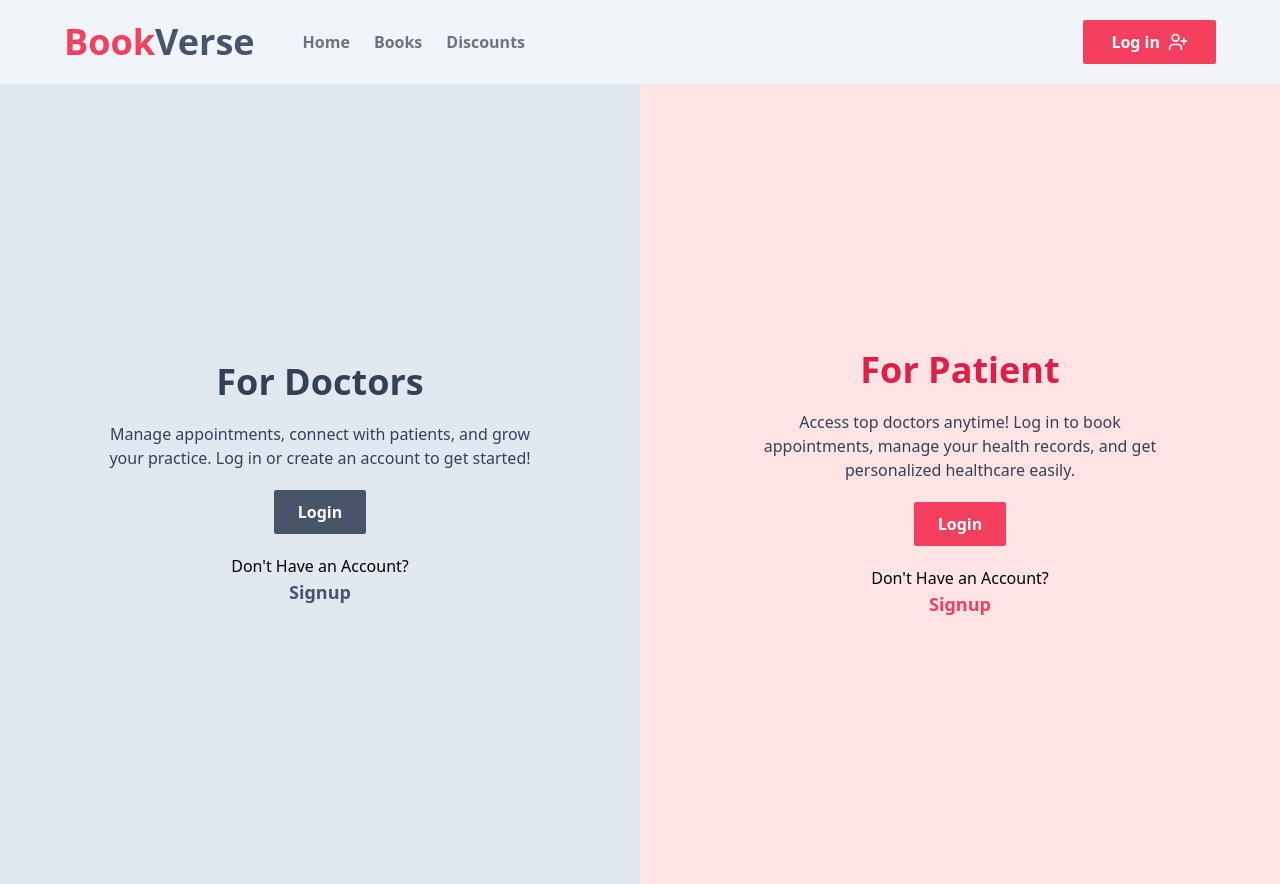
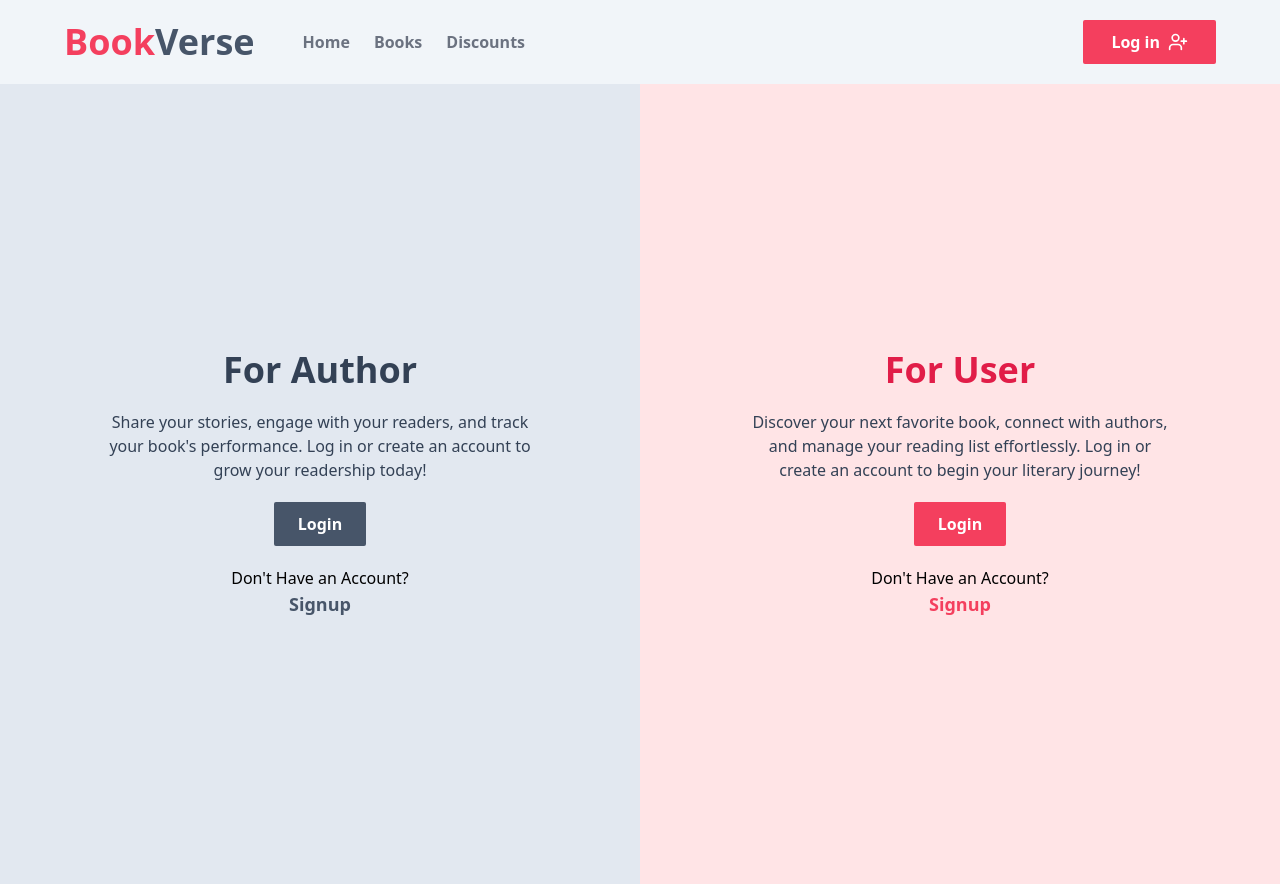
Before and after one commit to rabiulahsan/online-bookstore-client, a React (Vite) app: page /create-account in a window 1280 px wide. Built offline with nearby package versions, Linux system fonts and the light colour scheme; no server answers.

Commit message:
created user sign up page

```diff
--- a/src/Pages/LoginFunction/CreateAccount/CreateAccount.jsx
+++ b/src/Pages/LoginFunction/CreateAccount/CreateAccount.jsx
@@ -5,10 +5,11 @@ const CreateAccount = () => {
     <div className="flex items-center">
       <div className="doctor-login  w-1/2 min-h-screen bg-slate-200 flex items-center justify-center">
         <div className="text-center w-2/3 mx-auto">
-          <p className="text-4xl font-bold text-slate-700 ">For Doctors</p>
+          <p className="text-4xl font-bold text-slate-700 ">For Author</p>
           <p className="text-slate-700 my-5">
-            Manage appointments, connect with patients, and grow your practice.
-            Log in or create an account to get started!
+            Share your stories, engage with your readers, and track your
+            book&apos;s performance. Log in or create an account to grow your
+            readership today!
           </p>
           <Link to="/author/login">
             <button className="text-white font-semibold bg-slate-600 px-6 py-[10px] rounded-sm hover:bg-slate-700 mb-5">
@@ -26,10 +27,11 @@ const CreateAccount = () => {
       </div>
       <div className="patient-login  w-1/2 min-h-screen bg-rose-100 flex items-center justify-center">
         <div className=" text-center w-2/3 mx-auto">
-          <p className="text-4xl font-bold text-rose-600 ">For Patient</p>
+          <p className="text-4xl font-bold text-rose-600 ">For User</p>
           <p className="text-slate-700 my-5">
-            Access top doctors anytime! Log in to book appointments, manage your
-            health records, and get personalized healthcare easily.
+            Discover your next favorite book, connect with authors, and manage
+            your reading list effortlessly. Log in or create an account to begin
+            your literary journey!
           </p>
           <Link to="/user/login">
             <button className="text-white font-semibold bg-rose-500 px-6 py-[10px] rounded-sm hover:bg-rose-700 mb-5">
--- a/src/Pages/LoginFunction/UserLogin/UserSignup.jsx
+++ b/src/Pages/LoginFunction/UserLogin/UserSignup.jsx
@@ -77,7 +77,7 @@ const UserSignup = () => {
   return (
     <div className="bg-gray-100 min-h-screen flex items-center justify-center py-[2%]">
       <div className="bg-white shadow-lg rounded-lg py-[3%] px-[4%]  max-w-lg w-full">
-        <h1 className="text-green-600 font-bold text-2xl text-center">
+        <h1 className="text-rose-600 font-bold text-2xl text-center">
           Provide Your Information
         </h1>
         <form
@@ -143,7 +143,7 @@ const UserSignup = () => {
               type="password"
               {...register("password", {
                 required: true,
-                minLength: 6,
+                minLength: 8,
                 maxLength: 20,
                 pattern: /(?=.*[A-Z])(?=.*[!@#$&*])(?=.*[0-9])(?=.*[a-z])/, // At least one uppercase, lowercase, number, and special character
               })}
@@ -217,7 +217,7 @@ const UserSignup = () => {
 
           <div className="form-control mt-6 flex justify-center items-center">
             <input
-              className="cursor-pointer text-center bg-green-600 hover:bg-green-700 text-white font-semibold py-2 px-6 rounded-sm focus:outline-none "
+              className="cursor-pointer text-center bg-rose-600 hover:bg-rose-700 text-white font-semibold py-2 px-6 rounded-sm focus:outline-none "
               type="submit"
               value="Sign Up"
             />
@@ -226,9 +226,9 @@ const UserSignup = () => {
 
         <p className="mt-5  text-slate-600 text-center">
           Already have an account?{" "}
-          <Link to="/patient/login">
+          <Link to="/user/login">
             {" "}
-            <span className="underline font-bold text-green-600">login</span>
+            <span className="underline font-bold text-rose-500">login</span>
           </Link>
         </p>
       </div>
```
